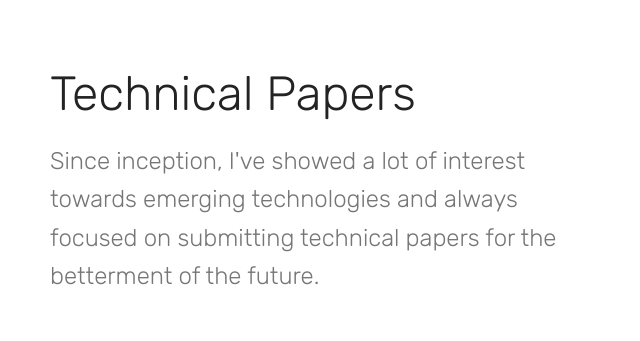
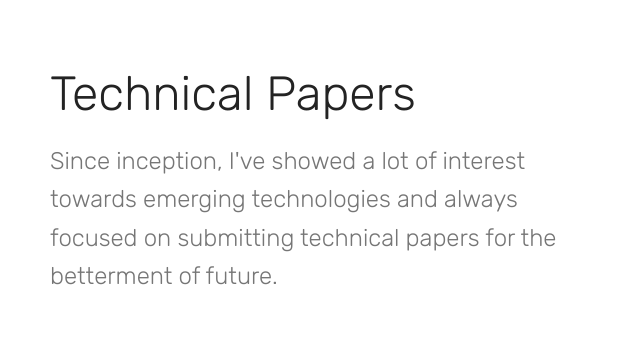
Before and after one commit to rahulramesh96/TejasTawadia, a plain HTML site: page index.html in a window 1280 px wide. Shown: the part 3840-4181 px from the top of the page, 590-1230 px from the left. Drawn offline with Linux system fonts and the light colour scheme; files whose address does not match are found by name.

Commit message:
Update index.html

```diff
--- a/index.html
+++ b/index.html
@@ -353,7 +353,7 @@
                     <h2 class="mbr-title pt-2 mbr-fonts-style display-2">
                         Technical Papers</h2>
                     <div class="mbr-section-text">
-                        <p class="mbr-text mb-5 pt-3 mbr-light mbr-fonts-style display-5">Since inception, I've showed a lot of interest towards emerging technologies and always focused on submitting technical papers for the betterment of the future.</p>
+                        <p class="mbr-text mb-5 pt-3 mbr-light mbr-fonts-style display-5">Since inception, I've showed a lot of interest towards emerging technologies and always focused on submitting technical papers for the betterment of future.</p>
                     </div>
 
                     <div class="block-content">
```
